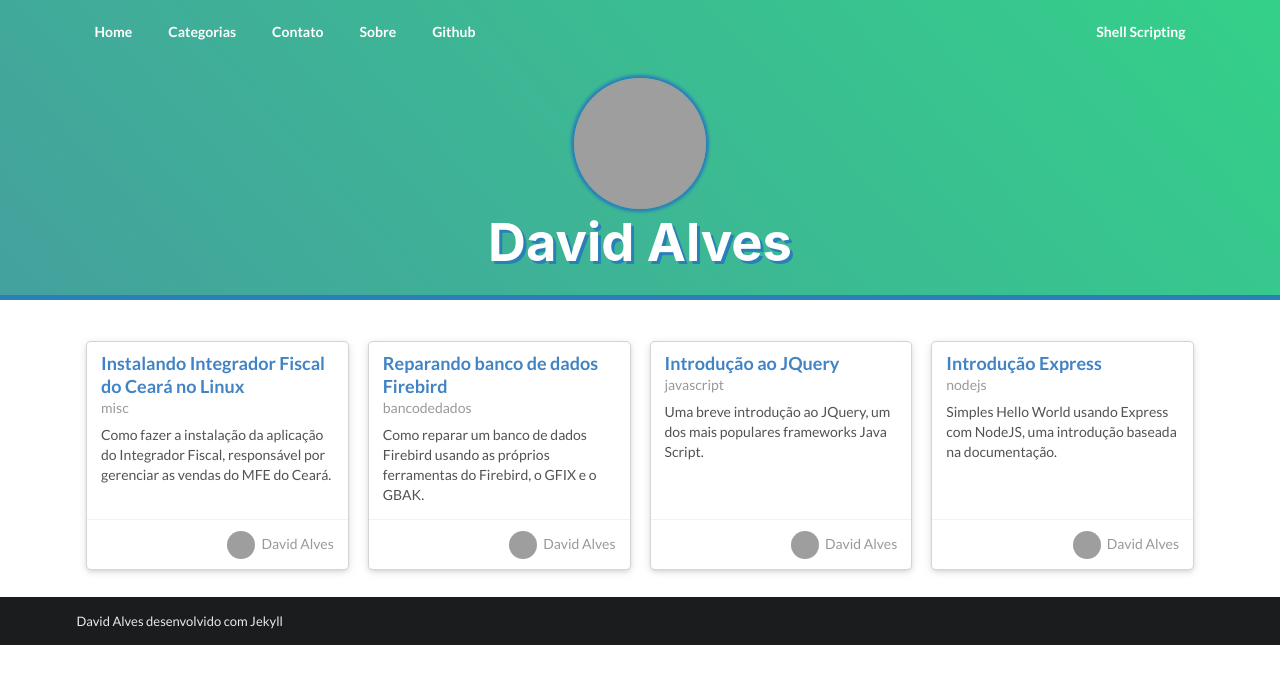
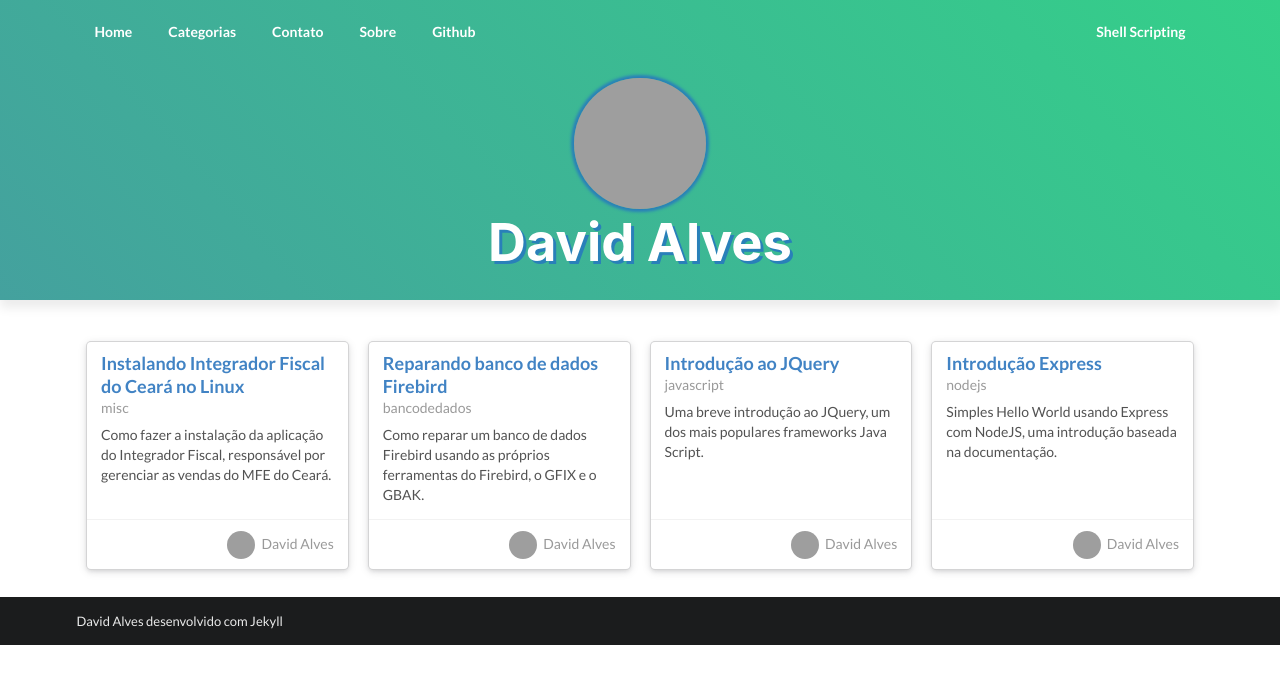
Before and after one commit to david27alves/david27alves.github.io, a Jekyll site: the page built from index.html, in a window 1280 px wide. Shown: the top 684 px of the page. Built offline with Jekyll 4.4.1, drawn with Linux system fonts in a browser that asks for light colours; grey boxes are pictures that could not be loaded.

Commit message:
Update style.css

```diff
--- a/css/style.css
+++ b/css/style.css
@@ -8,7 +8,7 @@ header {
     background-image: linear-gradient(48deg,#44a19e,#34d089);
     height: 300px;
     color: #fff;
-    border-bottom: 5px solid #2980b9;
+    box-shadow: rgba(0, 0, 0, 0.08) 0px 8px 10px;
     margin-bottom: 3em;
 
 }
```
